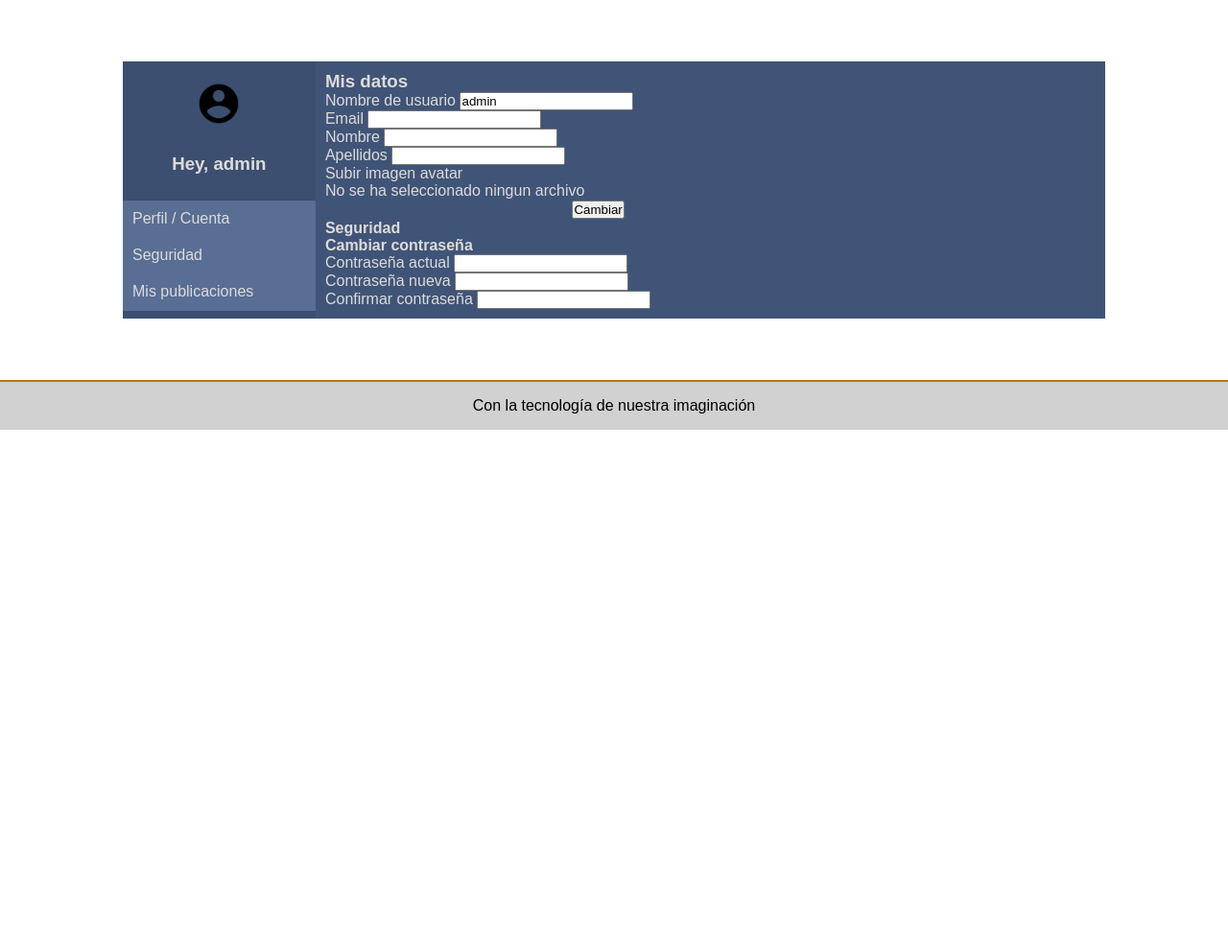
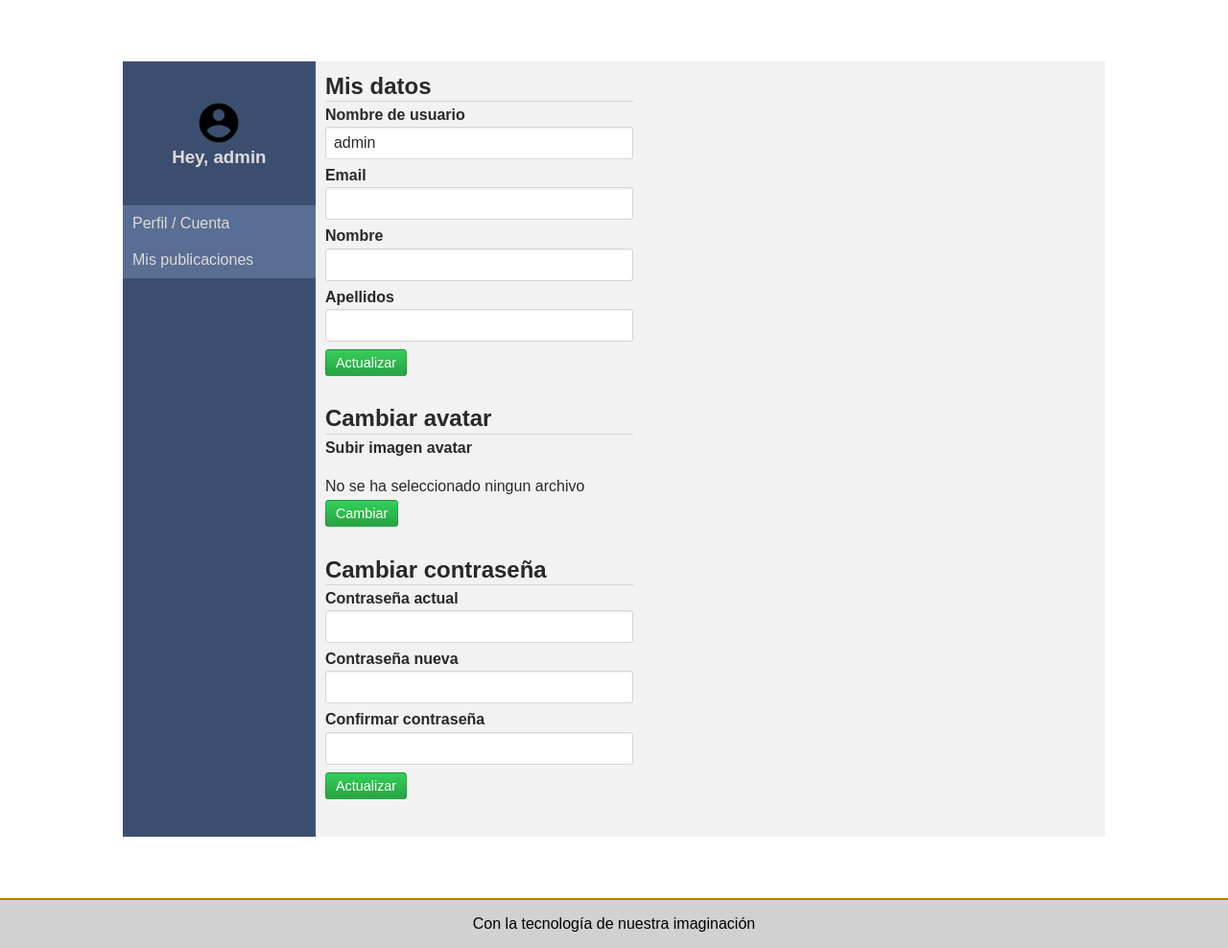
Before and after one commit to IK2DW3/g2blog.com, a PHP site: page /php/userSettings.php in a window 1280 px wide. Shown: the part 55-1043 px from the top of the page at 96% size. Before the commit the page ends 503 px from the top, so only its background shows below. Run offline with PHP 8.4, Linux system fonts and the light colour scheme; a user stored in the database is signed in; data comes from the database, SQL or seed files in the repository.

Commit message:
Diseño perfil/cuenta sin comprobacion

```diff
--- a/css/index.css
+++ b/css/index.css
@@ -365,50 +365,119 @@
 *
 */
 .panelUsuario {
-  background-color: #b4b4b4;
+  align-items: stretch;
   display: flex;
   margin: 5% 10%;
   overflow: hidden;
   width: 80%;
 }
-.panelUsuario .nav-user {
-  align-items: center;
+.panelUsuario .user-aside {
   background-color: #3c4f70;
-  display: flex;
   flex-basis: 20%;
   flex-grow: 1;
-  flex-wrap: wrap;
+}
+.panelUsuario .user-aside .user-icon {
+  align-items: center;
+  display: flex;
+  flex-flow: column;
+  height: 150px;
   justify-content: center;
+  overflow: hidden;
 }
-.panelUsuario .nav-user img {
+.panelUsuario .user-aside .user-icon img {
   height: 50px;
-  flex-basis: 20%;
-  margin: 5% 0 2%;
+  width: 50px;
 }
-.panelUsuario .nav-user h3 {
+.panelUsuario .user-aside .user-icon h3 {
   color: #dddbdb;
-  flex-basis: 100%;
-  padding: 3% 0 5%;
-  text-align: center;
 }
-.panelUsuario .nav-user ul {
+.panelUsuario .user-aside .user-nav{
+  height: auto;
+  overflow: hidden;
+  width: 100%;
+}
+.panelUsuario .user-aside .user-nav ul {
   background-color: #596e93;
   flex-basis: 100%;
   list-style-type: none;
 }
-.panelUsuario .nav-user ul li {
+.panelUsuario .user-aside .user-nav ul li {
   padding: 5%;
 }
-.panelUsuario .nav-user ul li a {
+.panelUsuario .user-aside .user-nav ul li a {
   color: #dddbdb;
   text-decoration: none;
 }
 
 .panelUsuario .user-account {
-  background-color: #405477;
-  color: #dddbdb;
+  background-color: #f2f2f2;
+  color: #282828;
   flex-basis: 80%;
   flex-grow: 3;
   overflow: hidden;
   padding: 1%;
 }
+.panelUsuario .user-account legend {
+  border-bottom: 1px solid rgb(213, 213, 213);
+  flex-basis: 100%;
+  font-size: 1.5em;
+  font-weight: bold;
+  padding: .5% 0;
+}
+.panelUsuario .user-account label {
+  flex-basis: 100%;
+  font-size: 1em;
+  font-weight: bold;
+  padding: 1.5% 0 .5%;
+}
+.panelUsuario .user-account input[type=text],
+.panelUsuario .user-account input[type=password],
+.panelUsuario .user-account input[type=email] {
+  background-color: #fff;
+  background-repeat: no-repeat;
+  background-position: right 8px center;
+  border: 1px solid #d1d5da;
+  border-radius: 3px;
+  box-shadow: inset 0 1px 2px rgba(27,31,35,.075);
+  color: #24292e;
+  height: 20px;
+  font-size: 1em;
+  flex-basis: 100%;
+  line-height: 20px;
+  margin: .5% 0 1%;
+  outline: none;
+  padding: 6px 8px;
+  vertical-align: middle;
+}
+.panelUsuario .user-account input[type=submit] {
+  background-color: #28a745;
+  background-image: linear-gradient(-180deg,#34d058,#28a745 90%);
+  border: 1px solid rgba(27,31,35,.2);
+  border-radius: .25em;
+  color: #fff;
+  cursor: pointer;
+  font-size: .9em;
+  line-height: 20px;
+  margin: 1.5% 0;
+  padding: 3px 10px;
+}
+.panelUsuario .user-account .user-data-form,
+.panelUsuario .user-account .user-avar-form,
+.panelUsuario .user-account .user-secu-form {
+  align-items: flex-start;
+  display: flex;
+  flex-wrap: wrap;
+  justify-content: flex-start;
+  margin-bottom: 3%;
+  width: 40%;
+}
+.panelUsuario .user-account .user-avar-form ol {
+  list-style-type: none;
+}
+.panelUsuario .user-account .user-avar-form img {
+  height: 100px;
+  width: 100px;
+}
+.panelUsuario .user-account .user-avar-form .preview {
+  flex-basis: 100%;
+}
--- a/js/interaccionesUsuario.js
+++ b/js/interaccionesUsuario.js
@@ -5,4 +5,3 @@ window.onload = function(){
     document.getElementById("dropdown-menu").classList.toggle('active');
   }
 }
-*/
--- a/php/userSettings.php
+++ b/php/userSettings.php
@@ -27,7 +27,8 @@ $usuarioLogin = $_SESSION['nombre_usuario'];
   </header>
 
   <div class="panelUsuario">
-    <nav class="nav-user">
+    <aside class="user-aside">
+      <div class="user-icon">
         <?php
         include_once "base_de_datos.php";
         $consulta= "SELECT img_avatar FROM usuarios WHERE nombre_usuario = '$usuarioLogin'";
@@ -44,46 +45,48 @@ $usuarioLogin = $_SESSION['nombre_usuario'];
         }
         ?>
         <h3><?php if ($usuarioLogin == "") {echo ("Undefined");} else {echo ("Hey, ".$_SESSION['nombre_usuario']);} ?></h3>
+      </div>
+      <nav class="user-nav">
         <ul>
           <li><a href="#">Perfil / Cuenta</a></li>
-        <li><a href="#Seguridad">Seguridad</a></li>
           <li><a href="#">Mis publicaciones</a></li>
         </ul>
       </nav>
+    </aside>
     <section class="user-account" id="user-account">
-      <h3>Mis datos</h3>
+      <form class="user-data-form" action="userSettings.php" method="post">
+        <legend>Mis datos</legend>
         <label for="usuarioCambiar">Nombre de usuario</label>
         <input type="text" name="usuarioCambiar" value="<?php echo ($_SESSION['nombre_usuario']); ?>">
-      <br>
         <label for="nombreCambiar">Email</label>
         <input type="email" name="emailNuevo" value="">
-      <br>
         <label for="nombreCambiar">Nombre</label>
         <input type="text" name="nombreCambiar" value="">
-      <br>
         <label for="apellidosCambiar">Apellidos</label>
         <input type="text" name="apellidosCambiar" value="">
-      <br>
-      <form action="userSettings.php" method="post">
+        <input type="submit" name="submitName" value="Actualizar">
+      </form>
+
+      <form class="user-avar-form" action="userSettings.php" method="post">
+        <legend>Cambiar avatar</legend>
         <label for="cambiarAvatar">Subir imagen avatar</label>
-        <br>
+        <input type="file" name="cambiarAvatar" id="cambiarAvatar" accept=".jpg, .jpeg, .png">
         <div class="preview" id="preview">
           <p>No se ha seleccionado ningun archivo</p>
         </div>
-        <input type="file" name="cambiarAvatar" id="cambiarAvatar" accept=".jpg, .jpeg, .png">
         <input type="submit" name="submitAvatar" value="Cambiar">
       </form>
 
-      <h4 id="Seguridad">Seguridad</h4>
-      <h4>Cambiar contraseña</h4>
-      <label for="nombreCambiar">Contraseña actual</label>
-      <input type="text" name="nombreCambiar" value="">
-      <br>
+      <form class="user-secu-form" action="userSettings.php" method="post">
+        <legend>Cambiar contraseña</legend>
+        <label for="passwordVieja">Contraseña actual</label>
+        <input type="password" name="passwordVieja" value="">
         <label for="passwordNueva">Contraseña nueva</label>
-      <input type="text" name="passwordNueva" value="">
-      <br>
+        <input type="password" name="passwordNueva" value="">
         <label for="confirmarPasswordNueva">Confirmar contraseña</label>
-      <input type="text" name="confirmarPasswordNueva" value="">
+        <input type="password" name="confirmarPasswordNueva" value="">
+        <input type="submit" name="submitPassword" value="Actualizar">
+      </form>
     </section>
   </div>
 
```
Lines whose indentation alone changed are shown as unchanged.
